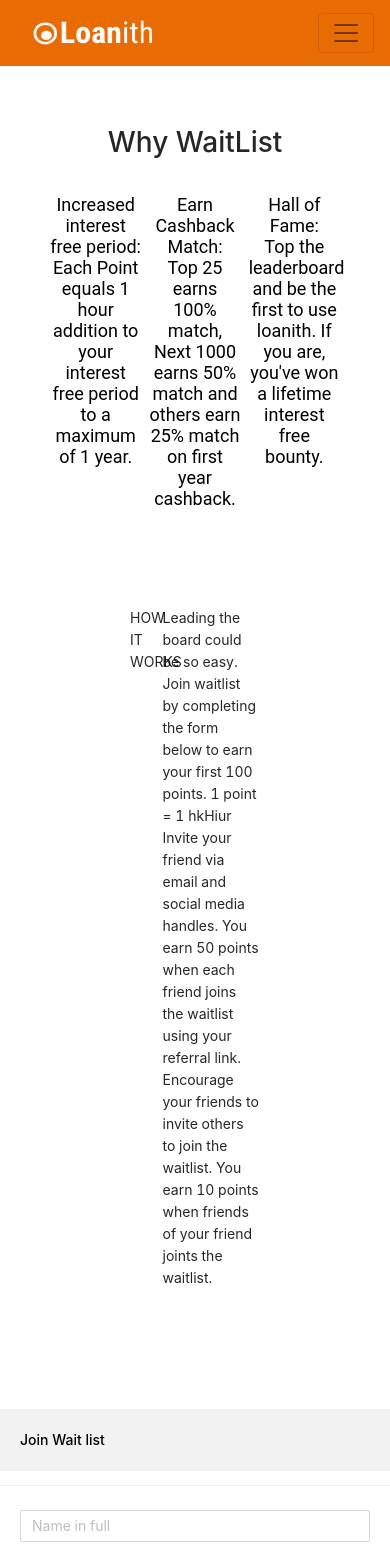
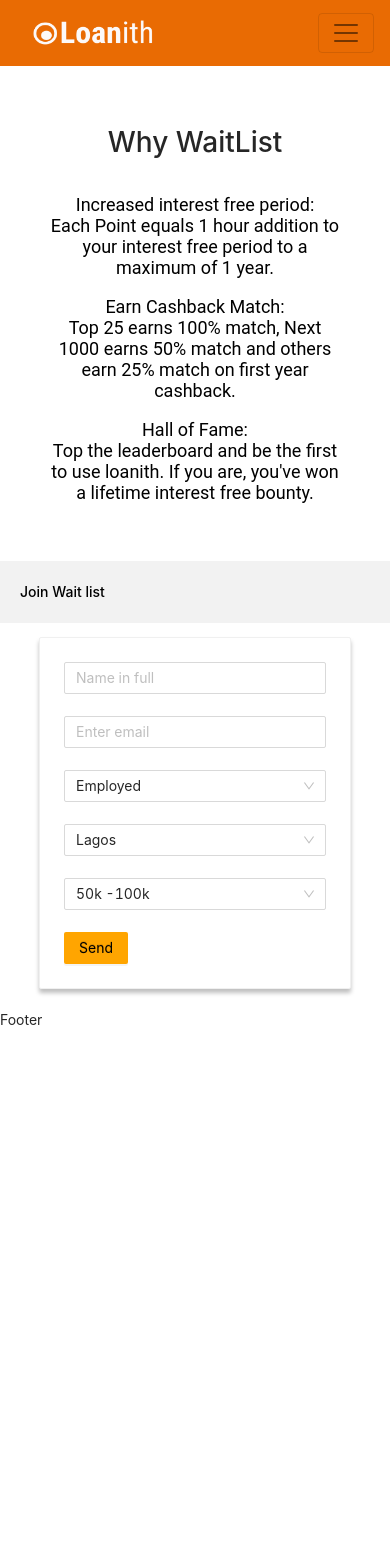
Before and after one commit to Alsaheem/loanith-landing, a React (Create React App) app: page /waitlist in a window 390 px wide. Shown: the top 1562 px of the page. After the commit the page ends 1031 px from the top, so only its background shows below. Built offline with nearby package versions, Linux system fonts and the light colour scheme.

Commit message:
mobile responsiveness of waitlist

```diff
--- a/src/components/pages/blogs/blogs.css
+++ b/src/components/pages/blogs/blogs.css
@@ -1,3 +1,6 @@
+.blog-wrapper{
+    min-height: 90vh;
+}
 .blog{
     margin: 10px auto;
     width: 80%;
@@ -10,3 +13,7 @@
     background-position: center;
     background-size: cover;
 }
+.featured-image:hover{
+    opacity: 0.5;
+    transform: scale(1.1);
+}
--- a/src/components/pages/blogs/component/blog.tsx
+++ b/src/components/pages/blogs/component/blog.tsx
@@ -7,12 +7,14 @@
             <div className='blog'>
                 <Row  gutter={{ xs: 8, sm: 16, md: 24, lg: 32 }} >
                     <Col className="gutter-row" span={8}>
-                        <div className='featured-image'></div>
+                        <div className='featured-image'>
+                            {/* <img src={props.image} /> */}
+                        </div>
                     </Col>
                     <Col className="gutter-row" span={16}>
                         <h4>{props.title}</h4>
                         <p>{props.exerpts}</p>
-                        <a href={props.link}>read more</a>
+                        <a href={props.link} target="_blank">read more</a>
                     </Col>
                 </Row>
             </div>
--- a/src/components/pages/blogs/index.tsx
+++ b/src/components/pages/blogs/index.tsx
@@ -34,18 +34,18 @@
     }
     fetchPostFromWP();
     return (
-        <>
+        <div className="blog-wrapper">
           <div className="banner-contact">
                 {/* <img src="./assets/contact.png" height={200} width={'100%'}loading="lazy"/> */}
             </div>
         {
             Object.keys(data).length > 0 ? data.map((result : any) => (
-              <Blog title={result.title.rendered} image='image.png' exerpts={result.excerpt.rendered} link={result.link} />
+              <Blog title={result.title.rendered} image={'result._embedded[\'wp:featuredmedia\'][0].source_url'} exerpts={result.excerpt.rendered} link={result.link} key={result.title.rendered}/>
             ))
         : <h6>No Blog Post Yet </h6>
         }
 
-        </>)
+        </div>)
 }
 
 export default Blogs;
--- a/src/components/pages/contact/Contact.tsx
+++ b/src/components/pages/contact/Contact.tsx
@@ -35,8 +35,8 @@
         For Complaint: support@loanith.com <br />
         For Feedback and Other Enquiries: info@loanith.com
                                 </p>
-                        <p> Facebook: https://www.facebook.com/myloanith<br />
-        Instagram: https://www.instagram.com/myloanith</p>
+                        {/* <p> Facebook: https://www.facebook.com/myloanith<br />
+        Instagram: https://www.instagram.com/myloanith</p> */}
 
                     </div>
                 </Col>
--- a/src/components/pages/waitlist/Waitlist.css
+++ b/src/components/pages/waitlist/Waitlist.css
@@ -14,10 +14,14 @@
     box-sizing: border-box;
     border-radius: 3px;
     }
+.card-style-wrapper{
+    width: 60%;
+}
 .card-style{
 background: #FBF9F7;
 box-shadow: 0px 4px 4px rgba(0, 0, 0, 0.25);
 border-radius: 4px;
+width: 100%;
 }
 .text-style{
 font-family: Roboto;
@@ -65,17 +69,20 @@
     cursor: pointer;
 }
 
-table, th, td {
-    /* border: 1px solid black; */
-    border-collapse: collapse;
+
+
+@media screen and (max-width: 600px) {
+    .card-style{
+        background: #FBF9F7;
+        box-shadow: 0px 4px 4px rgba(0, 0, 0, 0.25);
+        border-radius: 4px;
+        width: 100%;
         }
-  th, td {
-    padding: 5px;
+    .card-style-wrapper{
+        width: 80%;
         }
-  th {
-    text-align: left;
+    .second-div{
+        display: none;
         }
 
-  .second-div{
-      padding: 80px;
   }
--- a/src/components/pages/waitlist/Waitlist.tsx
+++ b/src/components/pages/waitlist/Waitlist.tsx
@@ -1,5 +1,5 @@
-import React, { Component } from 'react';
-import {  Input, Button, Collapse, Row, Col, Card} from 'antd';
+import React from 'react';
+import { Input, Button, Collapse, Row, Col, Card, Select } from 'antd';
 import './Waitlist.css';
 
 interface Props {
@@ -11,6 +11,8 @@
 
 const { TextArea } = Input;
 const { Panel } = Collapse;
+const { Option } = Select;
+
 
 
 
@@ -23,27 +25,27 @@
             <div className='why-waitlist'>
                 <h3> Why WaitList</h3>
                 <Row gutter={{ xs: 8, sm: 16, md: 16, lg: 32 }}>
-                    <Col className="gutter-row" span={8}>
+                    <Col className="gutter-row"   xs={24} sm={24} md={8} lg={8} xl={8} >
                         <p className='text-style'>
                             Increased interest free period: <br />Each Point equals 1 hour addition to your interest free period to a maximum of 1 year.
 </p>
                     </Col>
-                    <Col  className="gutter-row" span={8}>
+                    <Col className="gutter-row"  xs={24} sm={24} md={8} lg={8} xl={8} >
                         <p className='text-style'>
                             Earn Cashback Match: <br />Top 25 earns 100% match, Next 1000 earns 50% match and others earn 25% match on first year cashback.
  </p>
                     </Col>
-                    <Col className="gutter-row" span={8}>
+                    <Col className="gutter-row"  xs={24} sm={24} md={8} lg={8} xl={8} >
                         <p className='text-style'>
                             Hall of Fame: <br />Top the leaderboard and be the first to use loanith. If you are, you&#39;ve won a lifetime interest free bounty.
  </p>
                     </Col>
 
-                </Row>
+                </Row >
                 <div className='second-div'>
-                <Row>
-                    <Col className="gutter-row"  span={6}>HOW IT WORKS</Col>
-                    <Col className="gutter-row"  span={18}>
+                    <Row gutter={{ xs: 8, sm: 16, md: 24, lg: 32 }} >
+                        <Col className="gutter-row" span={6}>HOW IT WORKS</Col>
+                        <Col className="gutter-row" span={18}>
                             Leading the board could be so easy.<br />
 Join waitlist by completing the form below to earn your first 100 points. 1 point = 1 hkHiur <br />
 Invite your friend via email and social media handles. You earn 50 points when each friend joins the waitlist using your referral link.<br />
@@ -59,16 +61,38 @@
             </div>
             <div className={'leader--position'}>
 
-                <div className={''}>
+                <div className={'card-style-wrapper'}>
 
-                <Card style={{ width: 400 }} className='card-style'>
-                        <Input placeholder="Name in full"  className='inputStyle'/>
+                    <Card className='card-style'>
+                        <Input placeholder="Name in full" className='inputStyle' />
                         <br />
                         <br />
-                        <Input placeholder="Enter email "  />
+                        <Input placeholder="Enter email " className='inputStyle'  />
                         <br />
                         <br />
-                        <TextArea placeholder="textarea with clear icon" allowClear />
+                        <Select defaultValue="Employed" style={{width:'100%'}} onSelect={(value) => console.log(value)}>
+                            <Option value="10">Self Employed</Option>
+                            <Option value="20">Unemployed</Option>
+                            <Option value="50">Full time staff</Option>
+                        </Select>
+                        <br />
+                        <br />
+                        <Select defaultValue="Lagos" style={{width:'100%'}}  onSelect={(value) => console.log(value)}>
+                            <Option value="10">Lagos</Option>
+                            <Option value="20">Ogun</Option>
+                            <Option value="50">Oyo</Option>
+                            <Option value="100">Ondo</Option>
+                            <Option value="200">Osun</Option>
+                        </Select>
+                        <br />
+                        <br />
+                        <Select defaultValue="50k -100k" style={{width:'100%'}}  onSelect={(value) => console.log(value)}>
+                            <Option value="50k -100k">50k -100k</Option>
+                            <Option value="100k - 200k">100k - 200k</Option>
+                            <Option value="200k -500k">200k -500k</Option>
+                            <Option value="500k - 1m">500k - 1m</Option>
+                            <Option value="Above 1m">Above 1m</Option>
+                        </Select>
                         <br />
                         <br />
                         <Button type="primary" className='color-primary'>
```
Lines whose indentation alone changed are shown as unchanged.
